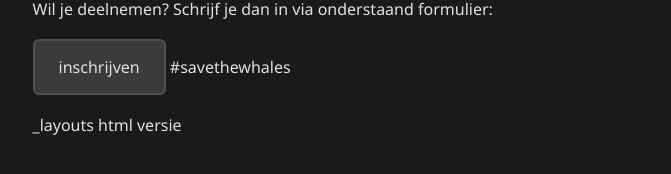
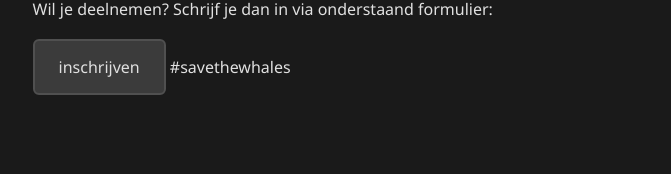
Before and after one commit to yannickds/appelzaadjes, a Jekyll site: the page built from content/walviswandeling.md, in a window 1280 px wide and 900 px high, scrolled down 1839 px. Shown: the part 713-887 px from the top of the window, without its empty margins (302-973 px from the left). Built offline with Jekyll 4.4.1, drawn with Linux system fonts in a browser that asks for light colours; after the commit the page ends 2695 px from its top, so only the background shows below that.

Commit message:
Update walviswandeling.html

```diff
--- a/_layouts/walviswandeling.html
+++ b/_layouts/walviswandeling.html
@@ -22,8 +22,6 @@
 
   {{ content }}
 
-  <p>_layouts html versie</p>
-
 </div>
 
 </body>
```
